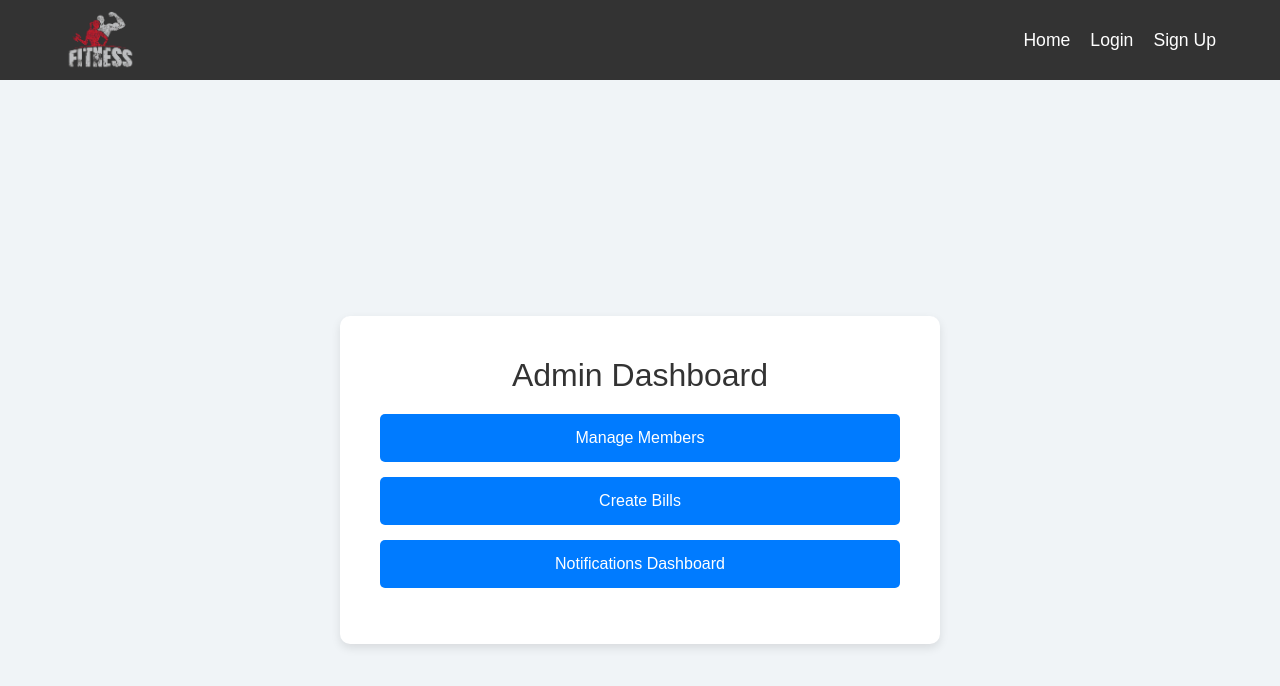
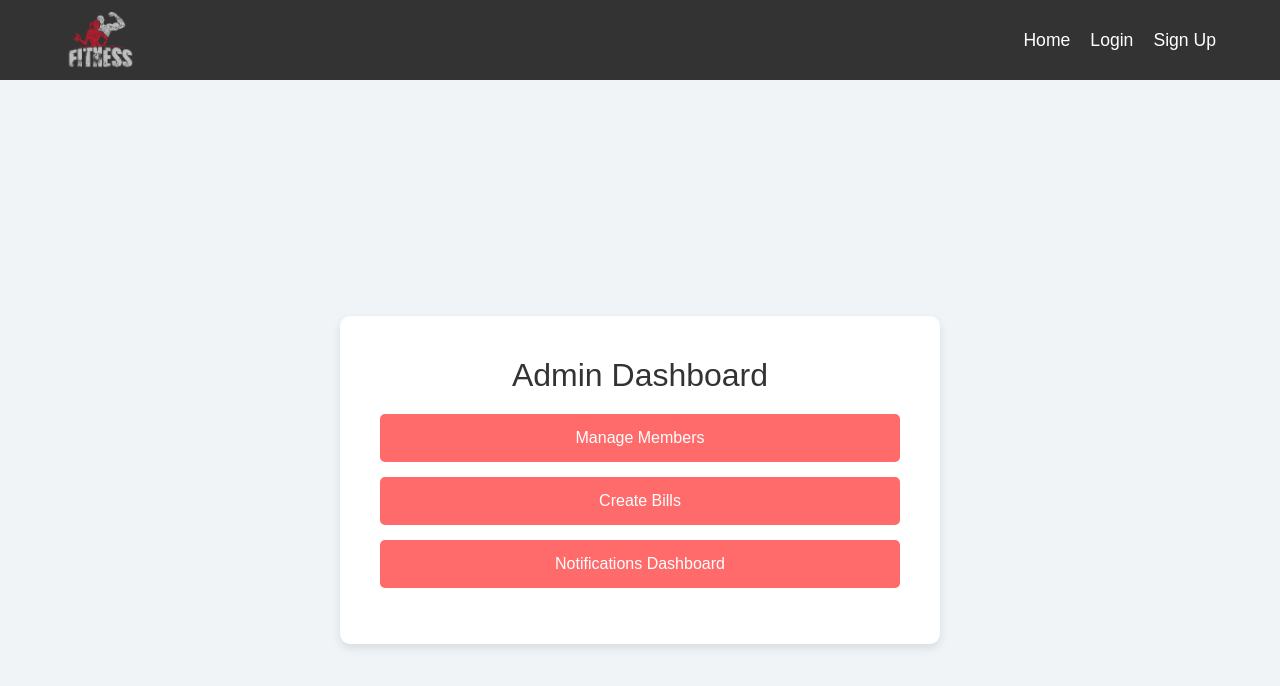
Before and after one commit to Sagarpatil8421/Gym_Management_Project, a React (Create React App) app: page /admin in a window 1280 px wide. Shown: the top 686 px of the page. Built offline with nearby package versions, Linux system fonts and the light colour scheme; no server answers; the database is empty.

Commit message:
Admin Dashborad changes

```diff
--- a/src/components/admin/admin.css
+++ b/src/components/admin/admin.css
@@ -46,7 +46,7 @@
   .admin-nav-links a {
     text-decoration: none;
     color: #fff;
-    background-color: #007bff;
+    background-color: #ff4b4bd1;
     padding: 12px 20px;
     border-radius: 5px;
     font-size: 1rem;
```
